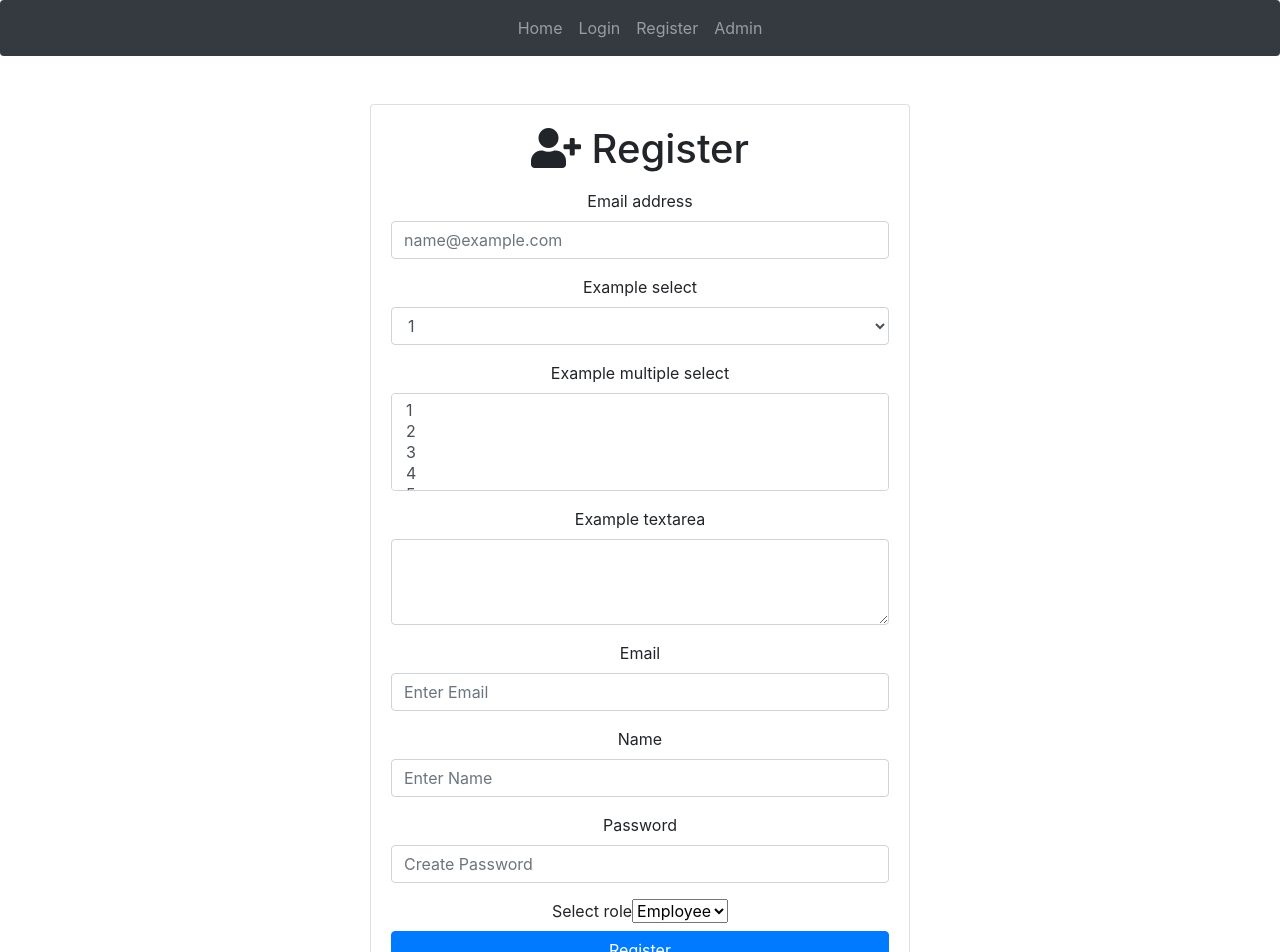
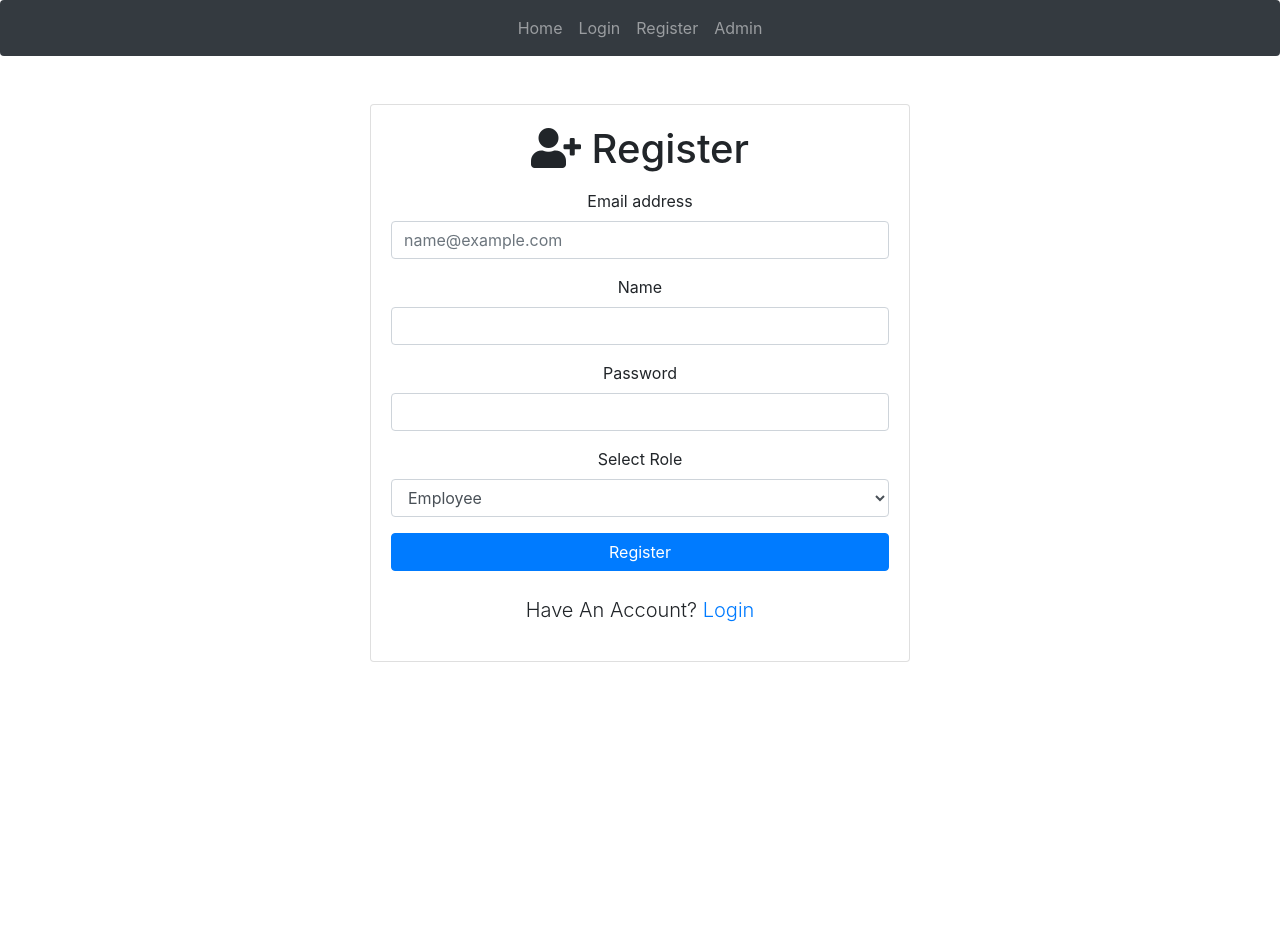
Before and after one commit to rohitk1609/SE, a React (Create React App) app in the folder client/: page /register in a window 1280 px wide. Shown: the top 952 px of the page. After the commit the page ends 800 px from the top, so only its background shows below. Built offline with nearby package versions, Linux system fonts and the light colour scheme.

Commit message:
modified:   client/src/components/register.js     register component migrated to react-bootstrap and role dropdown added

```diff
--- a/client/src/components/register.js
+++ b/client/src/components/register.js
@@ -43,78 +43,33 @@ export default class Register extends Component {
               <i className="fas fa-user-plus"></i> Register{" "}
             </h1>
             <Form>
-              <Form.Group controlId="exampleForm.ControlInput1">
+              <Form.Group controlId="Email">
                 <Form.Label>Email address</Form.Label>
-                <Form.Control type="email" placeholder="name@example.com" />
+                <Form.Control
+                  type="email"
+                  ref="email"
+                  placeholder="name@example.com"
+                  required
+                />
               </Form.Group>
-              <Form.Group controlId="exampleForm.ControlSelect1">
-                <Form.Label>Example select</Form.Label>
-                <Form.Control as="select">
-                  <option>1</option>
-                  <option>2</option>
-                  <option>3</option>
-                  <option>4</option>
-                  <option>5</option>
+              <Form.Group controlId="Name">
+                <Form.Label>Name</Form.Label>
+                <Form.Control type="name" ref="name" required />
+              </Form.Group>
+              <Form.Group controlId="Password">
+                <Form.Label>Password</Form.Label>
+                <Form.Control type="password" ref="password" required />
+              </Form.Group>
+              <Form.Group controlId="select.Role">
+                <Form.Label>Select Role</Form.Label>
+                <Form.Control as="select" ref="role " required>
+                  <option>Employee</option>
+                  <option>Manager</option>
+                  <option>CEO</option>
                 </Form.Control>
-              </Form.Group>
-              <Form.Group controlId="exampleForm.ControlSelect2">
-                <Form.Label>Example multiple select</Form.Label>
-                <Form.Control as="select" multiple>
-                  <option>1</option>
-                  <option>2</option>
-                  <option>3</option>
-                  <option>4</option>
-                  <option>5</option>
-                </Form.Control>
-              </Form.Group>
-              <Form.Group controlId="exampleForm.ControlTextarea1">
-                <Form.Label>Example textarea</Form.Label>
-                <Form.Control as="textarea" rows="3" />
               </Form.Group>
             </Form>
             <form onSubmit={this.handleSubmit}>
-              <div className="form-group">
-                <label>Email</label>
-                <input
-                  type="email"
-                  id="email"
-                  ref="email"
-                  className="form-control"
-                  placeholder="Enter Email"
-                  required
-                />
-              </div>
-              <div className="form-group">
-                <label>Name</label>
-                <input
-                  type="name"
-                  id="name"
-                  ref="name"
-                  className="form-control"
-                  placeholder="Enter Name"
-                  required
-                />
-              </div>
-              <div className="form-group">
-                <label>Password</label>
-                <input
-                  type="password"
-                  id="password"
-                  ref="password"
-                  className="form-control"
-                  placeholder="Create Password"
-                  required
-                />
-              </div>
-              <div className="dropdown">
-                <label>Select role </label>
-                <select id="role">
-                  <option value="Employee">Employee</option>
-                  <option value="manager">Manager</option>
-                  <option value="ceo">CEO</option>
-                  required
-                </select>
-              </div>
               <button type="submit" className="btn btn-primary btn-block">
                 Register
               </button>
```
